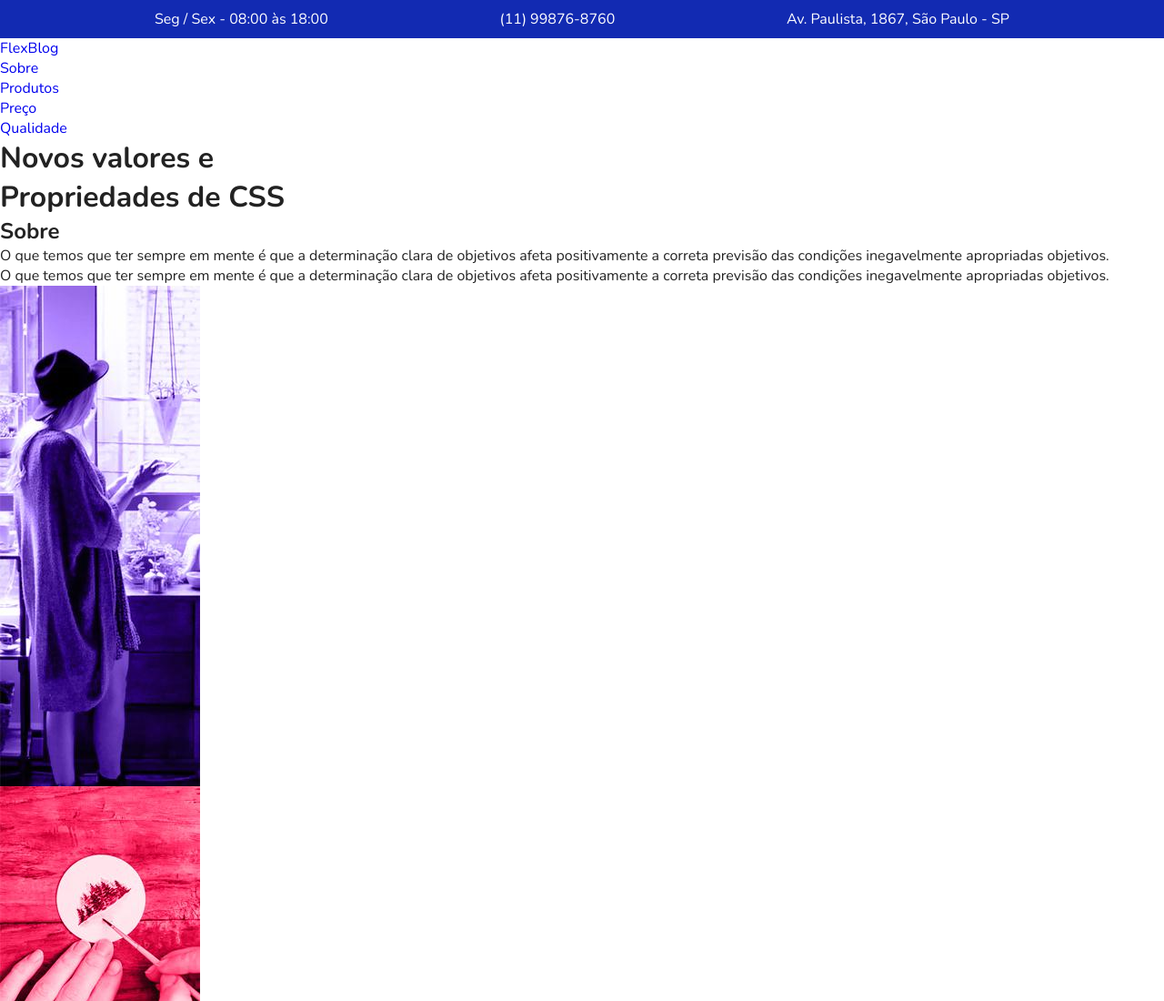
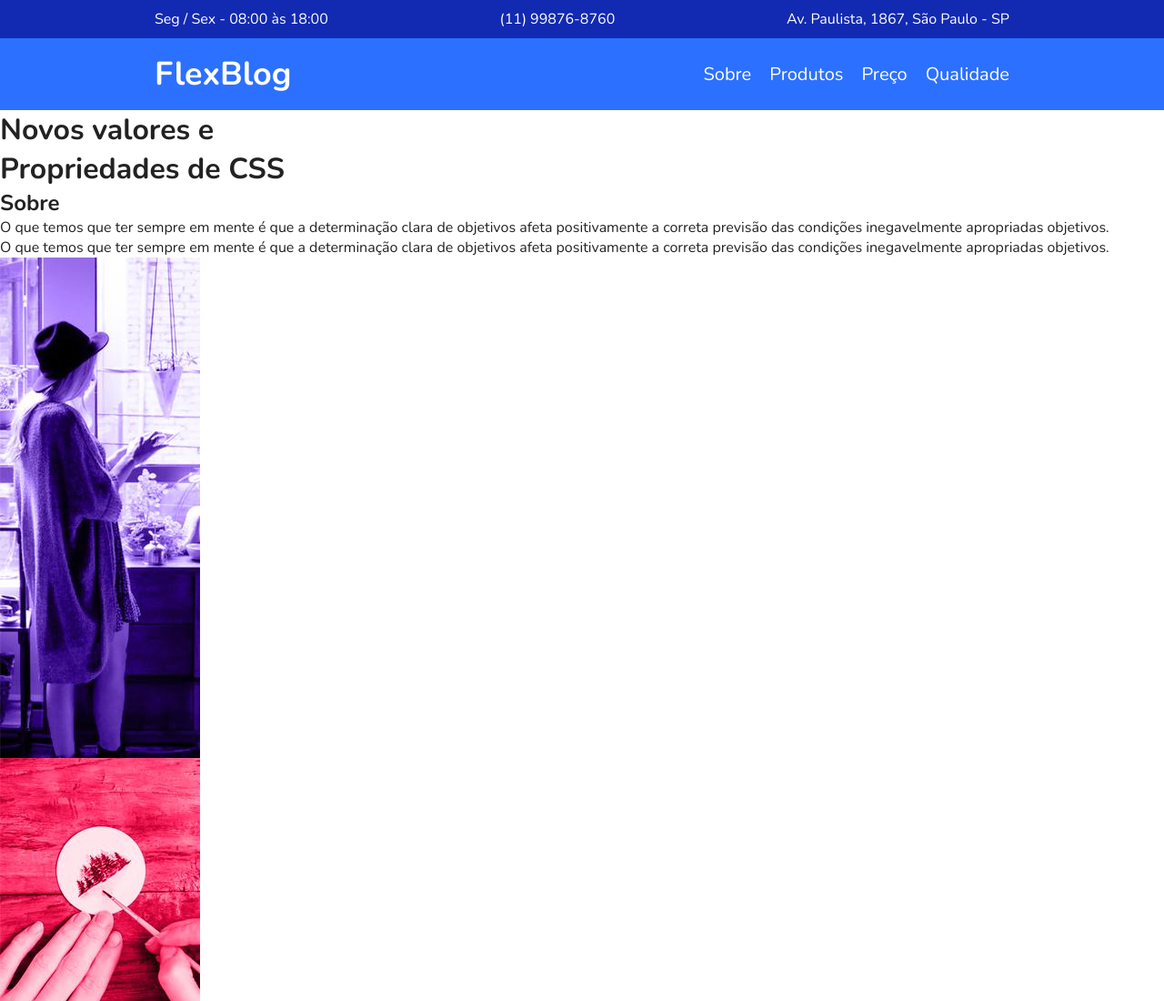
Before and after one commit to joaovitordev/fkex-blog, a plain HTML site: page index.html in a window 1280 px wide. Shown: the top 1100 px of the page at 91% size. Drawn offline with nearby package versions, Linux system fonts and the light colour scheme.

Commit message:
criando menu css

```diff
--- a/css/style.css
+++ b/css/style.css
@@ -48,3 +48,40 @@ img {
 .superinfo a {
     color: #ffffff;
 }
+
+/* menu */
+
+.menu-bg {
+    background: #2c70ff;
+}
+
+.menu {
+    max-width: 960px;
+    margin: 0 auto;
+    padding: 15px 0;
+    display: flex;
+    flex-wrap: wrap;
+    justify-content: space-between;
+    align-items: center;
+}
+
+.menu a {
+    color: #ffffff;
+}
+
+.menu-logo a {
+    font-size: 2.25em;
+    font-weight: bold;
+    margin: 0 10px;
+}
+
+.menu-nav ul {
+    display: flex;
+    flex-wrap: wrap;
+}
+
+.menu-nav a {
+    font-size: 1.25em;
+    display: block;
+    padding: 10px;
+}
--- a/index.html
+++ b/index.html
@@ -25,7 +25,7 @@
             <div class="menu-logo">
                 <a href="#">FlexBlog</a>
             </div>
-            <nav>
+            <nav class="menu-nav">
                 <ul>
                     <li><a href="#sobre">Sobre</a></li>
                     <li><a href="#produtos">Produtos</a></li>
```
